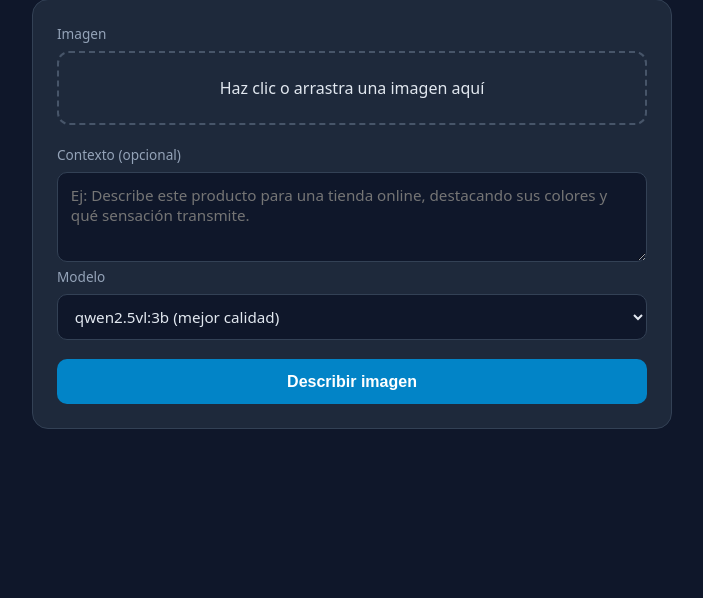
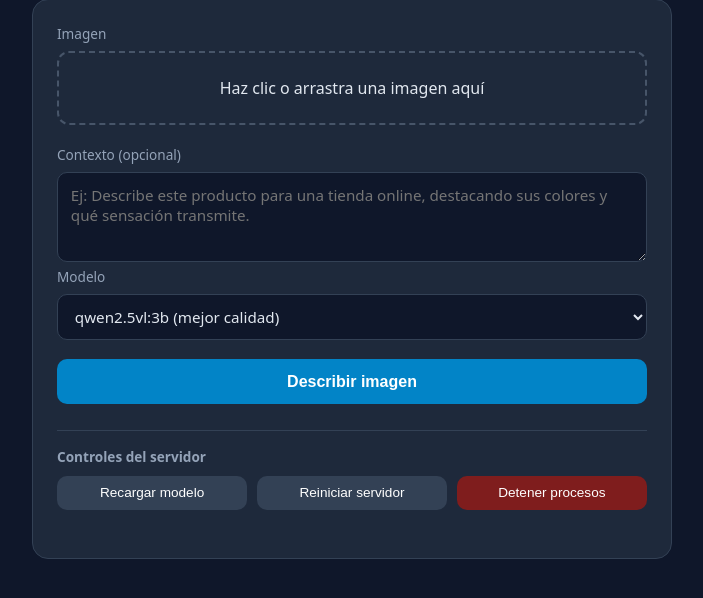
Before and after one commit to Omyy27/image-descripter, a Flask app: page / in a window 1280 px wide. Shown: the part 126-724 px from the top of the page, without its empty margins (288-991 px from the left). Run offline with Flask 3, Linux system fonts and the light colour scheme.

Commit message:
feat: botones de control del servidor - recargar modelo, reiniciar y detener (multi-plataforma)

```diff
--- a/app.py
+++ b/app.py
@@ -1,12 +1,13 @@
 import base64
 import io
 import os
+import subprocess
 import sys
 
 from flask import Flask, jsonify, render_template, request
 from PIL import Image
 
-from ollama_client import AVAILABLE_MODELS, DEFAULT_MODEL, describe_image
+from ollama_client import AVAILABLE_MODELS, DEFAULT_MODEL, describe_image, warm_model
 
 if getattr(sys, "frozen", False):
     BASE_DIR = sys._MEIPASS
@@ -18,6 +19,22 @@ app.config["MAX_CONTENT_LENGTH"] = 15 * 1024 * 1024
 
 MAX_IMAGE_SIZE = 1280
 APP_HOST = os.environ.get("APP_HOST", "0.0.0.0")
+
+
+def _is_windows():
+    return sys.platform.startswith("win")
+
+
+def _detach(cmd):
+    kwargs = {
+        "shell": True,
+        "stdin": subprocess.DEVNULL,
+        "stdout": subprocess.DEVNULL,
+        "stderr": subprocess.DEVNULL,
+    }
+    if not _is_windows():
+        kwargs["start_new_session"] = True
+    return subprocess.Popen(cmd, **kwargs)
 
 
 def prepare_image(raw: bytes) -> str:
@@ -63,5 +80,59 @@ def describe():
         return jsonify({"error": f"Error generando la descripción: {exc}"}), 500
 
 
+@app.route("/api/reload-model", methods=["POST"])
+def reload_model():
+    model = (request.form.get("model") or "").strip()
+    if model not in AVAILABLE_MODELS:
+        model = DEFAULT_MODEL
+    try:
+        warm_model(model)
+        return jsonify({"ok": True, "message": f"Modelo {model} pre-cargado en memoria."})
+    except Exception as exc:
+        app.logger.exception("Error pre-cargando el modelo")
+        return jsonify({"ok": False, "error": f"Error pre-cargando el modelo: {exc}"}), 500
+
+
+@app.route("/api/restart", methods=["POST"])
+def restart_server():
+    pid = os.getpid()
+    if _is_windows():
+        if getattr(sys, "frozen", False):
+            target = sys.executable
+            args = ""
+        else:
+            target = sys.executable
+            args = f" -ArgumentList '{os.path.abspath(__file__)}'"
+        cmd = (
+            "powershell -NoProfile -Command "
+            f"\"Start-Sleep -Seconds 1; Stop-Process -Id {pid} -Force; "
+            f"Start-Process -FilePath '{target}'{args}\""
+        )
+    else:
+        log = os.path.join(BASE_DIR, ".logs", "app.log")
+        os.makedirs(os.path.join(BASE_DIR, ".logs"), exist_ok=True)
+        cmd = (
+            f"bash -c 'sleep 1; kill {pid} 2>/dev/null || true; sleep 1; "
+            f"cd {BASE_DIR!r} && setsid nohup .venv/bin/python app.py "
+            f">> {log!r} 2>&1 &'"
+        )
+    _detach(cmd)
+    return jsonify({"ok": True, "message": "Reiniciando el servidor…"}), 200
+
+
+@app.route("/api/stop", methods=["POST"])
+def stop_server():
+    pid = os.getpid()
+    if _is_windows():
+        cmd = (
+            "powershell -NoProfile -Command "
+            f"\"Start-Sleep -Seconds 1; Stop-Process -Id {pid} -Force\""
+        )
+    else:
+        cmd = f"bash -c 'sleep 1; kill {pid} 2>/dev/null || true'"
+    _detach(cmd)
+    return jsonify({"ok": True, "message": "Deteniendo la app…"}), 200
+
+
 if __name__ == "__main__":
     app.run(host=APP_HOST, port=5000, debug=False)
--- a/ollama_client.py
+++ b/ollama_client.py
@@ -22,3 +22,16 @@ def describe_image(image_base64, prompt, model=DEFAULT_MODEL, timeout=300):
     resp.raise_for_status()
     data = resp.json()
     return data.get("response", "").strip()
+
+
+def warm_model(model, keep_alive="30m", timeout=120):
+    payload = {
+        "model": model,
+        "prompt": "Describe.",
+        "stream": False,
+        "keep_alive": keep_alive,
+        "options": {"num_predict": 1},
+    }
+    resp = requests.post(OLLAMA_URL, json=payload, timeout=timeout)
+    resp.raise_for_status()
+    return True
--- a/templates/index.html
+++ b/templates/index.html
@@ -83,6 +83,21 @@
     }
     button:hover:not(:disabled) { background: #0369a1; }
     button:disabled { background: #475569; cursor: not-allowed; }
+    .controls { margin-top: 1.6rem; border-top: 1px solid #334155; padding-top: 1rem; }
+    .controls h3 { font-size: 0.85rem; color: #94a3b8; margin-bottom: 0.6rem; font-weight: 600; }
+    .btn-row { display: flex; gap: 0.6rem; }
+    .btn-row button {
+      flex: 1;
+      margin-top: 0;
+      padding: 0.6rem 0.4rem;
+      font-size: 0.85rem;
+      font-weight: 500;
+      background: #334155;
+    }
+    .btn-row button:hover:not(:disabled) { background: #475569; }
+    .btn-row button.danger { background: #7f1d1d; }
+    .btn-row button.danger:hover:not(:disabled) { background: #991b1b; }
+    .ctrl-status { margin-top: 0.7rem; font-size: 0.82rem; color: #94a3b8; min-height: 1em; }
     .result {
       margin-top: 1.5rem;
       background: #0f172a;
@@ -138,6 +153,16 @@
     </form>
 
     <div class="result" id="result"></div>
+
+    <div class="controls">
+      <h3>Controles del servidor</h3>
+      <div class="btn-row">
+        <button type="button" id="btn-reload">Recargar modelo</button>
+        <button type="button" id="btn-restart">Reiniciar servidor</button>
+        <button type="button" id="btn-stop" class="danger">Detener procesos</button>
+      </div>
+      <div class="ctrl-status" id="ctrl-status"></div>
+    </div>
   </div>
 
   <script>
@@ -203,6 +228,54 @@
         btn.classList.remove('loading');
       }
     });
+
+    // --- Controles del servidor ---
+    const ctrlStatus = document.getElementById('ctrl-status');
+
+    function ctrlMsg(text, isError) {
+      ctrlStatus.textContent = text;
+      ctrlStatus.style.color = isError ? '#fca5a5' : '#94a3b8';
+    }
+
+    async function postCtrl(url, body) {
+      const res = await fetch(url, { method: 'POST', body });
+      return res.json();
+    }
+
+    document.getElementById('btn-reload').addEventListener('click', async () => {
+      const model = document.getElementById('model').value;
+      ctrlMsg('Pre-cargando ' + model + '…');
+      try {
+        const fd = new FormData();
+        fd.append('model', model);
+        const data = await postCtrl('/api/reload-model', fd);
+        ctrlMsg(data.ok ? data.message : ('Error: ' + (data.error || 'desconocido')), !data.ok);
+      } catch (err) {
+        ctrlMsg('Error: ' + err.message, true);
+      }
+    });
+
+    document.getElementById('btn-restart').addEventListener('click', async () => {
+      if (!confirm('¿Reiniciar el servidor? La página se recargará en unos segundos.')) return;
+      ctrlMsg('Reiniciando el servidor…');
+      try {
+        await postCtrl('/api/restart');
+        setTimeout(() => { location.reload(); }, 4500);
+      } catch (err) {
+        ctrlMsg('Error: ' + err.message, true);
+      }
+    });
+
+    document.getElementById('btn-stop').addEventListener('click', async () => {
+      if (!confirm('¿Detener la app? Ollama seguirá corriendo. Para volver a usarla, relánzala con run.sh / start_windows.bat.')) return;
+      ctrlMsg('Deteniendo la app…');
+      try {
+        await postCtrl('/api/stop');
+        ctrlMsg('App detenida. Relanza con run.sh / start_windows.bat para volver a usarla.');
+      } catch (err) {
+        ctrlMsg('Error: ' + err.message, true);
+      }
+    });
   </script>
 </body>
 </html>
```
